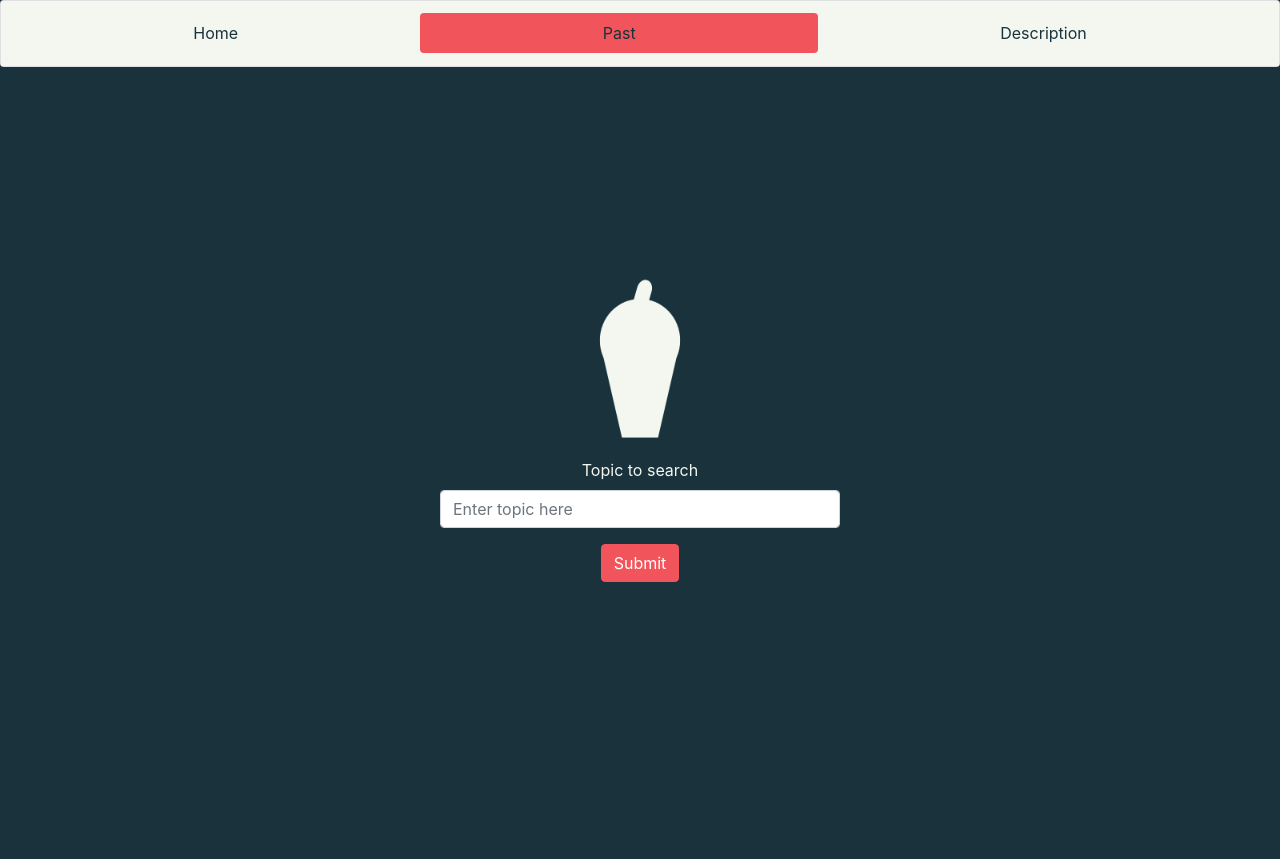
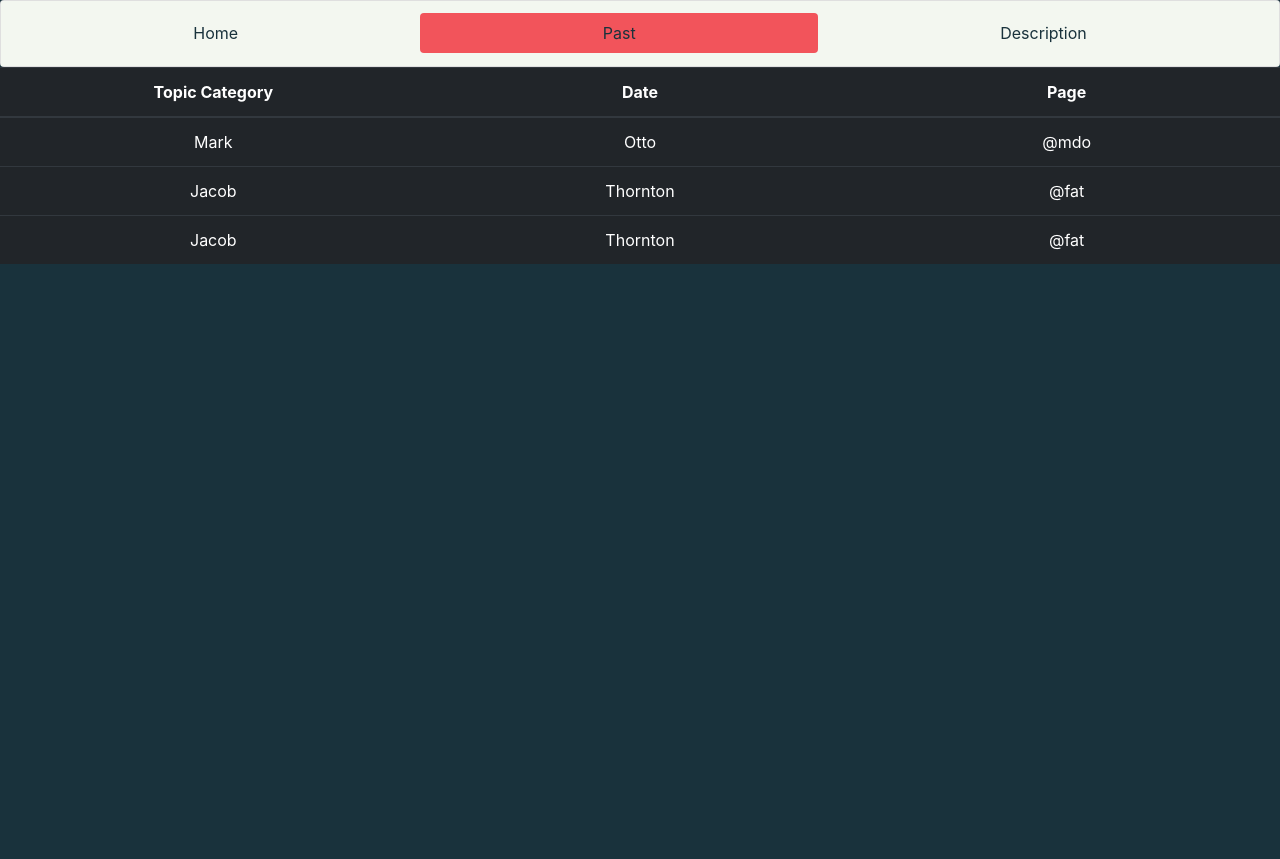
Before and after one commit to TheRealMopcornPuncher/CS50_Final, a Flask app: page /past in a window 1280 px wide. After the commit the page ends 264 px from the top, so only its background shows below. Run offline with Flask 3, Linux system fonts and the light colour scheme.

Commit message:
Front end design finished

```diff
--- a/app.py
+++ b/app.py
@@ -1,4 +1,7 @@
 from flask import Flask, render_template, redirect
+import sqlite3
+
+conn = sqlite3.connect('summaries.db')
 
 app = Flask(__name__)
 
--- a/static/customized.css
+++ b/static/customized.css
@@ -44,3 +44,7 @@ body {
     background-color: transparent !important; /* Removes any background */
     box-shadow: none !important; /* Removes any shadow if Bootstrap applies one */
 }
+
+hr.solid {
+    border-top: 3px solid #bbb;
+  }
--- a/templates/Home.html
+++ b/templates/Home.html
@@ -1,38 +1,6 @@
-<!DOCTYPE html>
-<html lang="en-US">
-<head>
-    <meta charset="UTF-8">
-    <meta name="author" content="Amaya Allison">
-    <meta name="description" content="The Newthy website is an AI-powered article summarizer that identifies common denominators within the latest news, and returns summaries for the top most repeated headlines">
-    <meta name="viewport" content="width=device-width, initial-scale=1, shrink-to-fit=no">
-    <link rel="stylesheet" href="https://cdn.jsdelivr.net/npm/bootstrap@4.1.3/dist/css/bootstrap.min.css" integrity="sha384-MCw98/SFnGE8fJT3GXwEOngsV7Zt27NXFoaoApmYm81iuXoPkFOJwJ8ERdknLPMO" crossorigin="anonymous">
-    <link href="/static/customized.css" rel="stylesheet">
-    <link rel="icon" href="/static/favicon.ico" type="image/x-icon">
-    <title>Newthy</title>
-</head>
+{% extends "layout.html" %}
 
-<body >
-    <!-- Navbar -->
-    <div class="card text-center">
-        <div class="card-header">
-            <ul class="nav nav-pills card-header-pills justify-content-center nav-fill">
-                {% for page in pages %}
-                    {% set page_lower = page|lower %}
-                    {% if currentPage == page_lower %}
-                        <li class="nav-item">
-                            <a class="nav-link active" width="25%" href="{{ url_for(page_lower) }}">{{ page }}</a>
-                        </li>
-                    {% else %}
-                        <li class="nav-item">
-                            <a class="nav-link" width="25%" href="{{ url_for(page_lower) }}">{{ page }}</a>
-                        </li>
-                    {% endif %}
-                {% endfor %}
-            </ul>
-        </div>
-    </div>
-
-    <!-- Main Content Container -->
+{% block content %}
 <div class="container d-flex justify-content-center mt-5" style="min-height: calc(100vh - 56px);">
     <div class="text-center" style="max-width: 400px; width: 100%; margin-top: auto; margin-bottom: 25%;">
         <img src="\static\ARNAVAC.png" class="img-thumbnail border-0" width="50%" height="50%">
@@ -45,5 +13,4 @@
         </form>
     </div>
 </div>
-</body>
-</html>
+{% endblock %}
--- a/templates/Past.html
+++ b/templates/Past.html
@@ -1 +1,35 @@
-{% extends "home.html" %}
+{% extends "layout.html" %}
+
+{% block content %}
+<table class="table table-hover table-dark mx-auto text-center" style="width: 100%; table-layout: fixed;">
+    <colgroup>
+        <col style="width: 33%;">
+        <col style="width: 33%;">
+        <col style="width: 33%;">
+    </colgroup>
+    <thead>
+        <tr class="align-middle">
+            <th scope="col">Topic Category</th>
+            <th scope="col">Date</th>
+            <th scope="col">Page</th>
+        </tr>
+    </thead>
+    <tbody>
+        <tr class="align-middle">
+            <td>Mark</td>
+            <td>Otto</td>
+            <td>@mdo</td>
+        </tr>
+        <tr class="align-middle">
+            <td>Jacob</td>
+            <td>Thornton</td>
+            <td>@fat</td>
+        </tr>
+        <tr class="align-middle">
+            <td>Jacob</td>
+            <td>Thornton</td>
+            <td>@fat</td>
+        </tr>
+    </tbody>
+</table>
+{% endblock %}
--- /dev/null
+++ b/templates/layout.html
@@ -0,0 +1,41 @@
+<!DOCTYPE html>
+<html lang="en-US">
+    <head>
+        <meta charset="UTF-8">
+        <meta name="author" content="Amaya Allison">
+        <meta name="description" content="The Newthy website is an AI-powered article summarizer that identifies common denominators within the latest news, and returns summaries for the top most repeated headlines">
+        <meta name="viewport" content="width=device-width, initial-scale=1, shrink-to-fit=no">
+        <link rel="stylesheet" href="https://cdn.jsdelivr.net/npm/bootstrap@4.1.3/dist/css/bootstrap.min.css" integrity="sha384-MCw98/SFnGE8fJT3GXwEOngsV7Zt27NXFoaoApmYm81iuXoPkFOJwJ8ERdknLPMO" crossorigin="anonymous">
+        <link href="/static/customized.css" rel="stylesheet">
+        <link rel="icon" href="/static/favicon.ico" type="image/x-icon">
+        <title>Newthy</title>
+    </head>
+    <body>
+        <!-- Navbar -->
+        <div class="card text-center">
+            <div class="card-header">
+                <ul class="nav nav-pills card-header-pills justify-content-center nav-fill">
+                    {% for page in pages %}
+                        {% set page_lower = page|lower %}
+                        {% if currentPage == page_lower %}
+                            <li class="nav-item">
+                                <a class="nav-link active" href="{{ url_for(page_lower) }}">{{ page }}</a>
+                            </li>
+                        {% else %}
+                            <li class="nav-item">
+                                <a class="nav-link" href="{{ url_for(page_lower) }}">{{ page }}</a>
+                            </li>
+                        {% endif %}
+                    {% endfor %}
+                </ul>
+            </div>
+        </div>
+
+        <!-- Main Content Container -->
+        <div>
+            {% block content %}
+            <!-- Child templates will inject content here -->
+            {% endblock %}
+        </div>
+    </body>
+</html>
```
Also changed, not shown: templates/Description.html (+18 -1 lines), summaries.db (added). Lines whose indentation alone changed are shown as unchanged.
